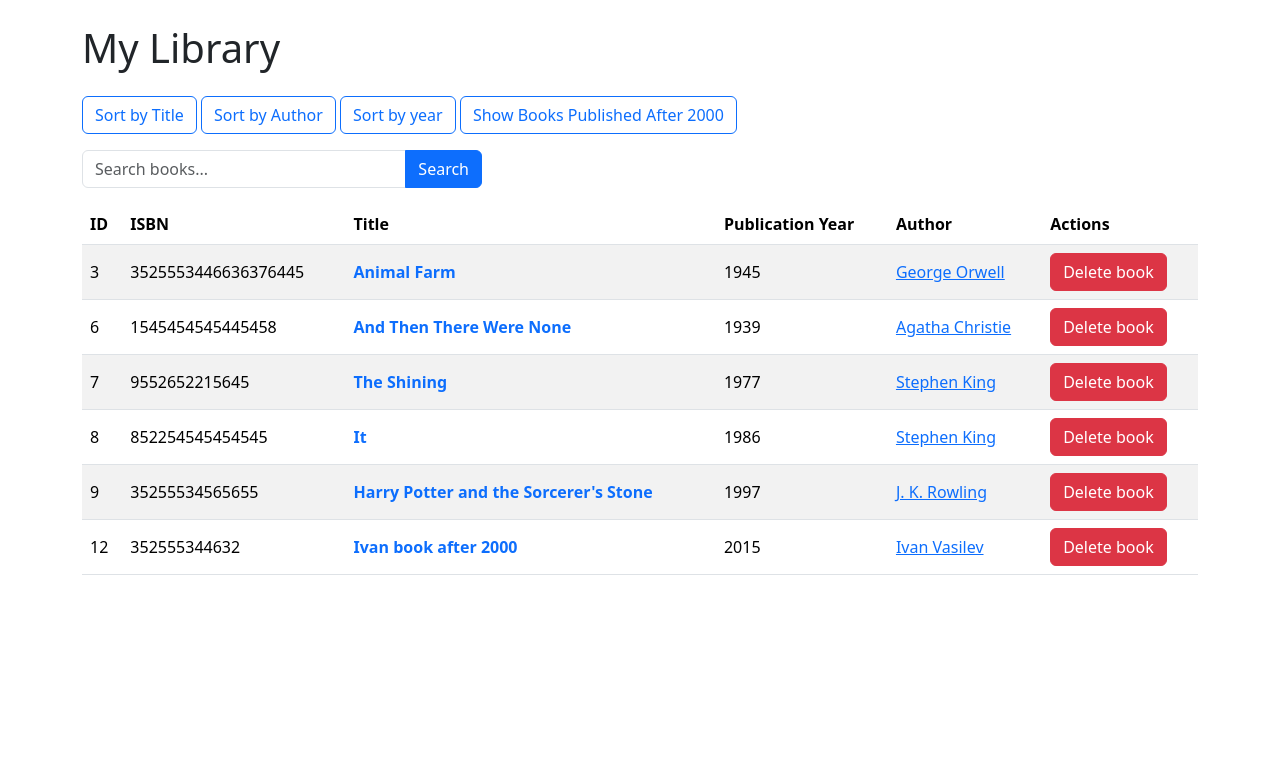
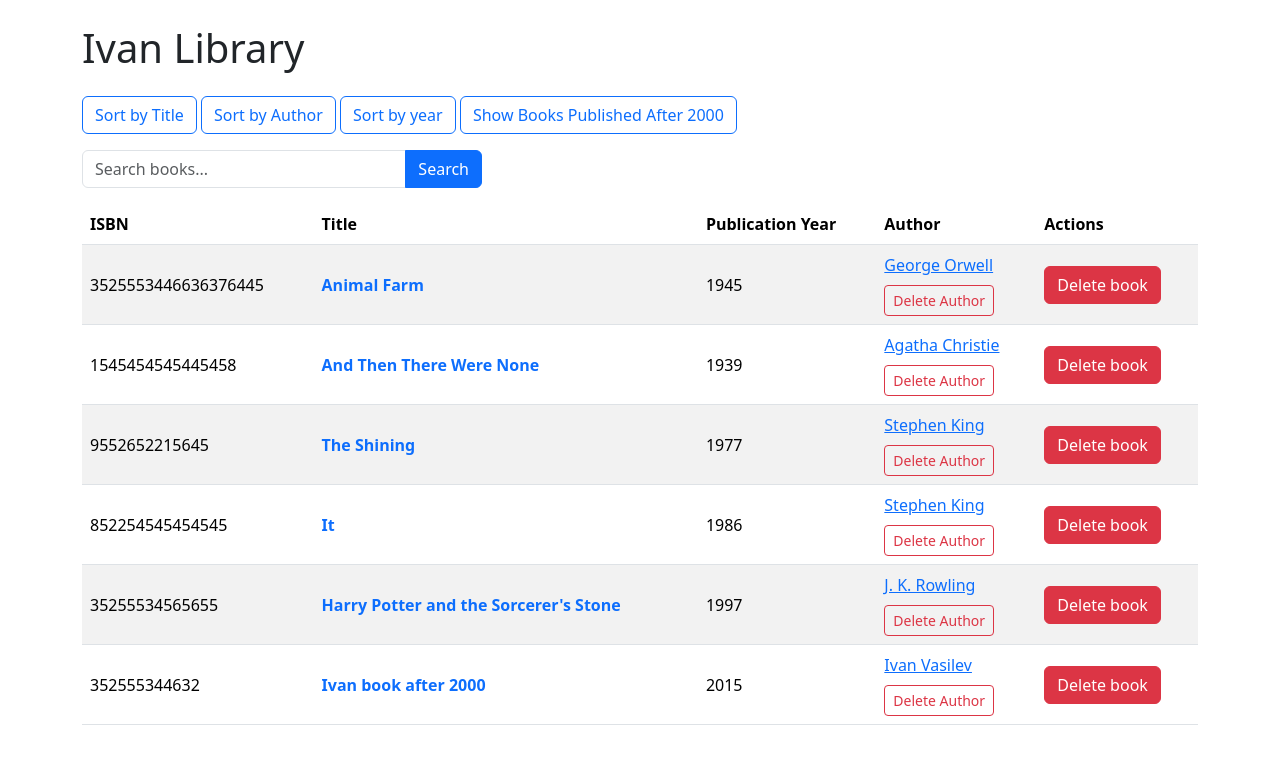
Before and after one commit to IvanKrasimirovVasilev/book-alchemy-de, a Flask app: page / in a window 1280 px wide. Shown: the part 56-821 px from the top of the page. Before the commit the page ends 631 px from the top, so only its background shows below. Run offline with Flask 3, Linux system fonts and the light colour scheme.

Commit message:
Complete library features and detail pages

```diff
--- a/app.py
+++ b/app.py
@@ -1,12 +1,13 @@
 import os
 from datetime import datetime
 
-from flask import Flask, render_template, request, redirect, url_for
+from flask import Flask, render_template, request, redirect, url_for, flash
 from data_models import db, Author, Book
 from sqlalchemy import or_
 
 
 app = Flask(__name__)
+app.config["SECRET_KEY"] = "dev-secret-key"
 
 basedir = os.path.abspath(os.path.dirname(__file__))
 
@@ -34,7 +35,7 @@ def home():
         statement = statement.order_by(Book.publication_year)
 
     if sort == 'newest':
-        statement = statement.where(Book.publication_year > 2000).order_by(Book.publication_year)
+        statement = statement.where(Book.publication_year > 2000).order_by(Book.publication_year.desc())
 
     if search:
         statement = statement.join(Author).where(
@@ -145,6 +146,7 @@ def delete_book(book_id):
     if book:
         db.session.delete(book)
         db.session.commit()
+        flash("Book deleted successfully!", "success")
 
     return redirect(url_for("home"))
 
@@ -168,6 +170,18 @@ def get_author(author_id):
         "author_detail.html", author=author
     )
 
+@app.route("/author/<int:author_id>/delete", methods=["POST"])
+def delete_author(author_id):
+    author = db.session.execute(
+        db.select(Author).where(Author.id == author_id)
+    ).scalar_one_or_none()
+    if author:
+        db.session.delete(author)
+        db.session.commit()
+        flash("Author and their books deleted successfully!", "success")
+
+    return redirect(url_for("home"))
+
 with app.app_context():
     db.create_all()
 
--- a/templates/add_author.html
+++ b/templates/add_author.html
@@ -1,6 +1,6 @@
 {% extends "base.html" %}
 
-{% block title %}Add Author | My Library{% endblock %}
+{% block title %}Add Author | Ivan Library{% endblock %}
 
 {% block content %}
 
--- a/templates/add_book.html
+++ b/templates/add_book.html
@@ -1,6 +1,6 @@
 {% extends "base.html" %}
 
-{% block title %}Add Book | My Library{% endblock %}
+{% block title %}Add Book | Ivan Library{% endblock %}
 
 {% block content %}
 
--- a/templates/author_detail.html
+++ b/templates/author_detail.html
@@ -1,6 +1,6 @@
 {% extends "base.html" %}
 
-{% block title %}{{ author.name }} | My Library{% endblock %}
+{% block title %}{{ author.name }} | Ivan Library{% endblock %}
 
 {% block content %}
 
--- a/templates/base.html
+++ b/templates/base.html
@@ -4,7 +4,7 @@
     <meta charset="UTF-8">
     <meta name="viewport" content="width=device-width, initial-scale=1.0">
 
-    <title>{% block title %}My Library{% endblock %}</title>
+    <title>{% block title %}Ivan Library{% endblock %}</title>
 
     <link
         rel="icon"
@@ -39,6 +39,14 @@
 
     <main class="main">
         <div class="container py-4">
+            {% with messages = get_flashed_messages(with_categories=true) %}
+                {% for category, message in messages %}
+                    <div class="alert alert-{{ category }}" role="alert">
+                        {{ message }}
+                    </div>
+                {% endfor %}
+            {% endwith %}
+
             {% block content %}
             {% endblock %}
         </div>
--- a/templates/book_detail.html
+++ b/templates/book_detail.html
@@ -1,6 +1,6 @@
 {% extends "base.html" %}
 
-{% block title %}{{ book.title }} | My Library{% endblock %}
+{% block title %}{{ book.title }} | Ivan Library{% endblock %}
 
 {% block content %}
 
--- a/templates/home.html
+++ b/templates/home.html
@@ -1,12 +1,12 @@
 {% extends "base.html" %}
 
-{% block title %}Books | My Library{% endblock %}
+{% block title %}Books | Ivan Library{% endblock %}
 
 {% block content %}
 
 <section class="library">
 
-    <h1 class="library__title mb-4">My Library</h1>
+    <h1 class="library__title mb-4">Ivan Library</h1>
 
     <div class="library__sorting mb-3">
         <a href="{{ url_for('home', sort='title') }}" class="btn btn-outline-primary {% if sort == 'title' %}active{% endif %}">
@@ -42,7 +42,6 @@
         <table class="table table-striped table-hover align-middle ">
             <thead>
                 <tr>
-                    <th>ID</th>
                     <th>ISBN</th>
                     <th>Title</th>
                     <th>Publication Year</th>
@@ -54,7 +53,6 @@
             <tbody>
                 {% for book in books %}
                     <tr class="library__book">
-                        <td>{{ book.id }}</td>
                         <td>{{ book.isbn }}</td>
                         <td>
                             <a href="{{ url_for('get_book', book_id=book.id) }}" class="link-primary text-decoration-none fw-semibold">
@@ -63,9 +61,18 @@
                         </td>
                         <td>{{ book.publication_year }}</td>
                         <td>
-                            <a href="{{ url_for('get_author', author_id=book.author.id) }}">
+                            <a class="mb-2 d-block" href="{{ url_for('get_author', author_id=book.author.id) }}">
                                 {{ book.author.name }}
                             </a>
+                            <form
+                                method="POST"
+                                action="{{ url_for('delete_author', author_id=book.author.id) }}"
+                                onsubmit="return confirm('Are you sure? This will also delete all books by this author.');"
+                            >
+                                <button type="submit" class="btn btn-outline-danger btn-sm">
+                                    Delete Author
+                                </button>
+                            </form>
                         </td>
                         <td>
                             <form method="POST" action="{{ url_for('delete_book', book_id=book.id) }}" onsubmit="return confirm('Are you sure you want to delete this book?');">
@@ -75,7 +82,7 @@
                     </tr>
                 {% else %}
                     <tr>
-                        <td colspan="5" class="text-center">
+                        <td class="text-center">
                             No books found.
                         </td>
                     </tr>
```
Also changed, not shown: data_models.py (+6 -1 lines), data/library.sqlite.
